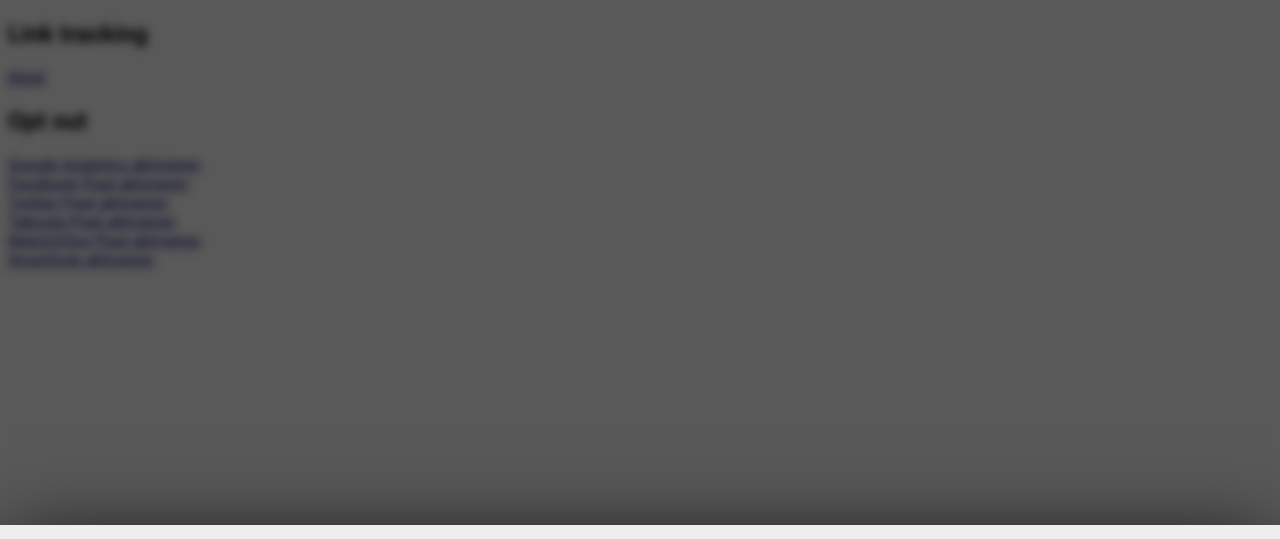
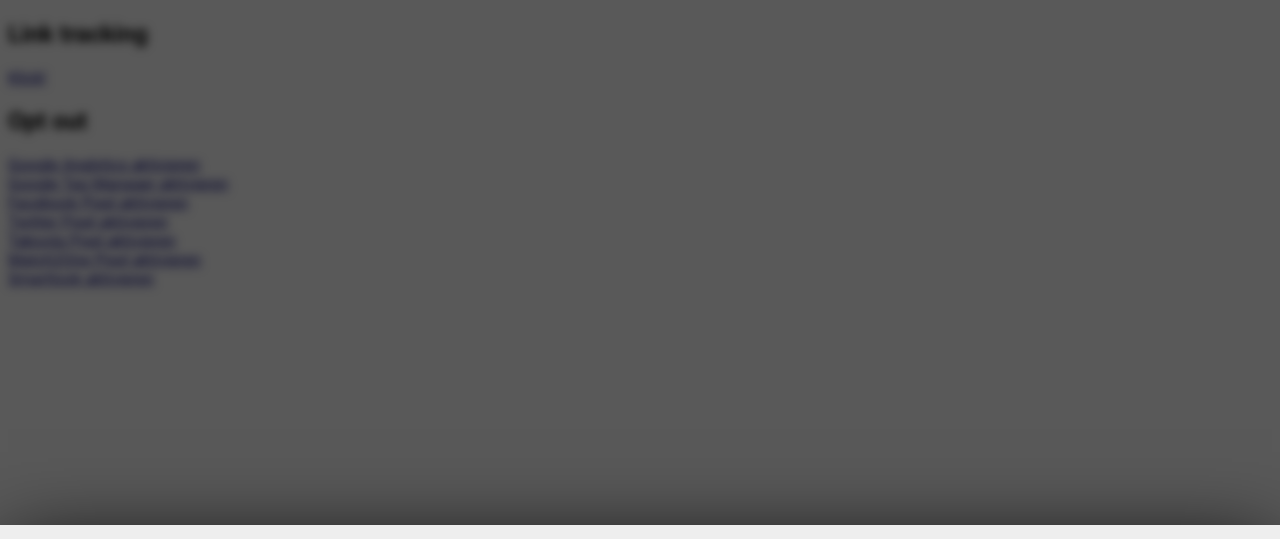
Before and after one commit to vielhuber/chefcookie, a website: page _tests/index.html in a window 1280 px wide. Shown: the top 539 px of the page. Drawn offline with Linux system fonts and the light colour scheme.

```diff
--- a/_tests/index.html
+++ b/_tests/index.html
@@ -28,6 +28,9 @@
         <a href="#" data-disable="analytics" data-message="Google Analytics aktivieren"
             >Google Analytics deaktivieren</a
         ><br />
+        <a href="#" data-disable="tagmanager" data-message="Google Tag Manager aktivieren"
+            >Google Tag Manager deaktivieren</a
+        ><br />
         <a href="#" data-disable="facebook" data-message="Facebook Pixel aktivieren"
             >Facebook Pixel deaktivieren</a
         ><br />
--- a/package.json
+++ b/package.json
@@ -1,6 +1,6 @@
 {
     "name": "chefcookie",
-    "version": "1.2.5",
+    "version": "1.2.6",
     "main": "_js/_build/script.js",
     "files": [
         "_js/_build/*.js"
```
Also changed, not shown: README.md.
